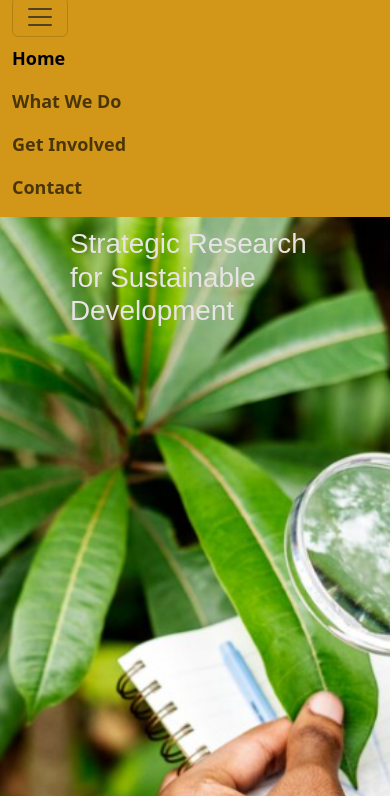
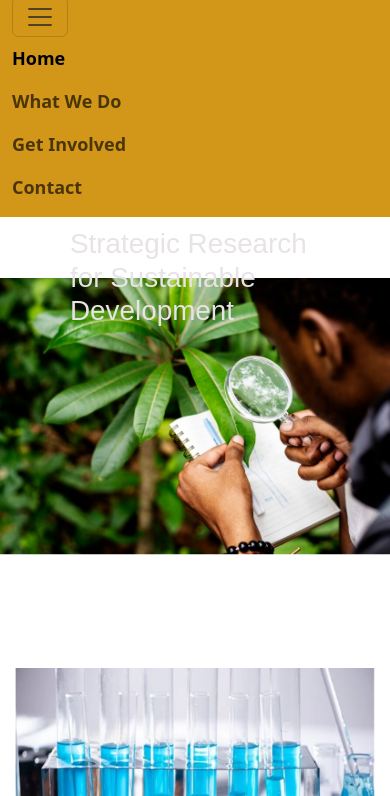
Before and after one commit to ClarisBlaqck/RACE-Website, a plain HTML site: page index.html in a window 390 px wide. Shown: the part 48-844 px from the top of the page. Drawn offline with nearby package versions, Linux system fonts and the light colour scheme; a web font is replaced by a local one.

Commit message:
Added a media query to make the background image responsive

```diff
--- a/styles.css
+++ b/styles.css
@@ -45,3 +45,18 @@ font-family: "Poppins", sans-serif;
   object-fit: cover;
   width: 100%;
 }
+
+
+@media(max-width: 900px){
+  body, html{
+    height: auto;
+  }
+
+  .intro-image{
+    width: 100%;
+  height: 400px;
+  background-image: url(images/Capture.PNG);
+  background-repeat: no-repeat;
+  background-size: contain;
+  }
+}
```
